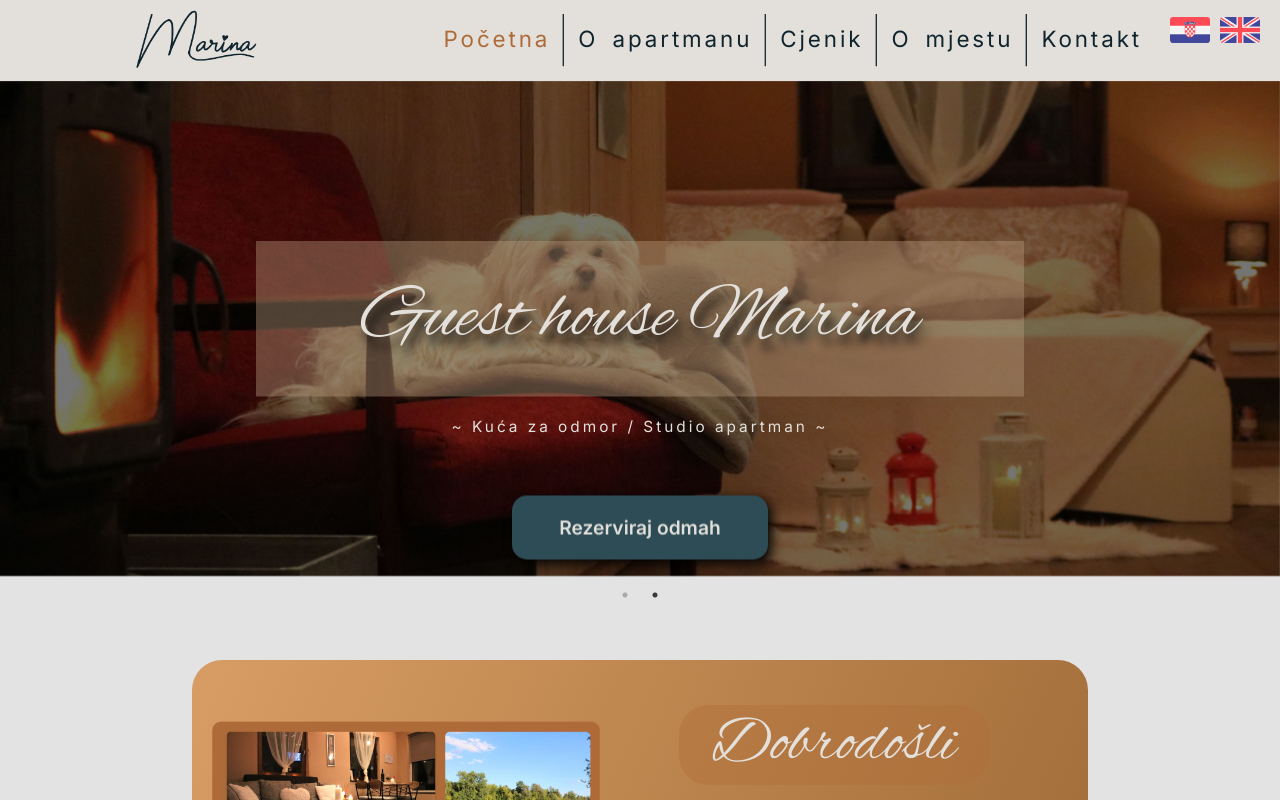
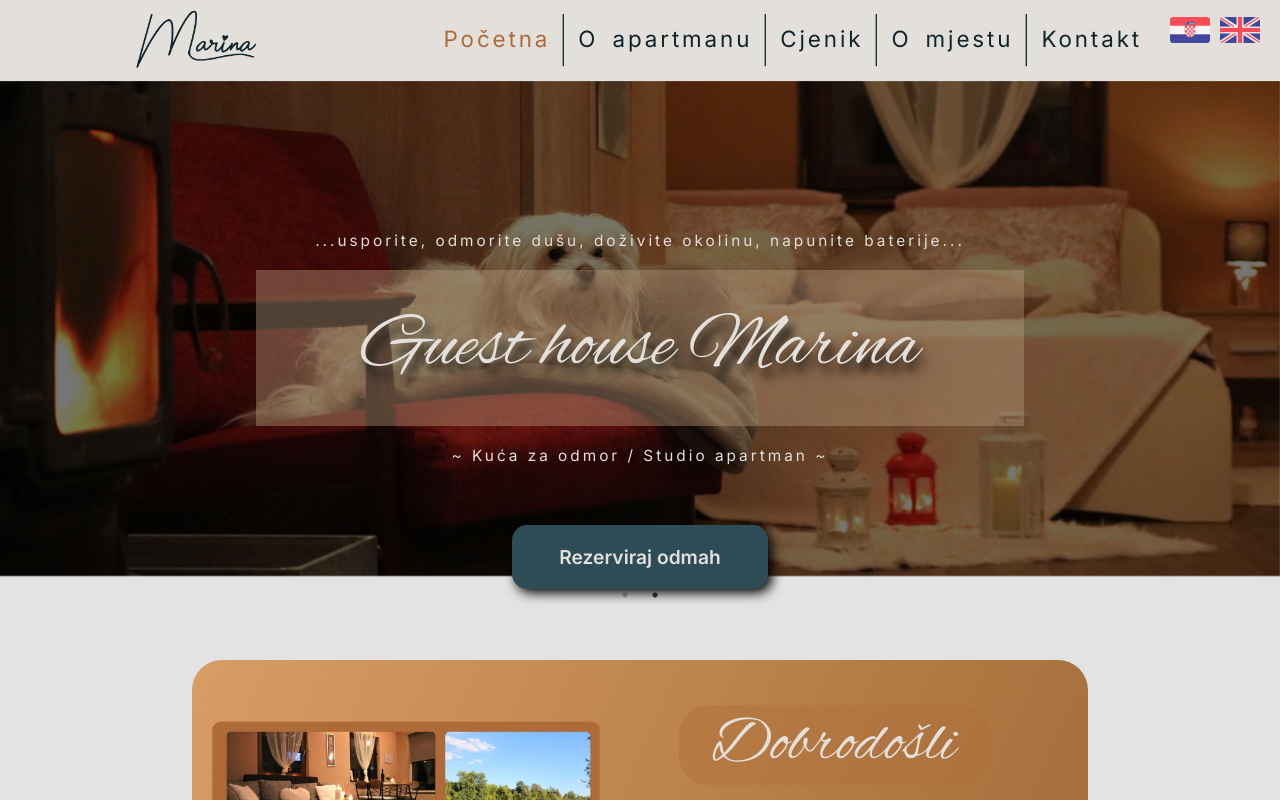
Before and after one commit to CroAnna/Guesthouse-Marina, a React (Create React App) app: page / in a window 1280 px wide. Shown: the top 800 px of the page. Built offline with nearby package versions, Linux system fonts and the light colour scheme; a web font is replaced by a local one.

Commit message:
fix dodan tekst na pocetnoj, sitne dizajn promjene

```diff
--- a/public/assets/locales/en/translation.json
+++ b/public/assets/locales/en/translation.json
@@ -2,6 +2,7 @@
   "welcome_to_react": "Welcome to React and react-i18next",
   "reserve_now": "Reserve now",
   "holiday_house_studio": " Holiday house / Studio apartment ",
+  "holiday_house_studio_2": "...slow down, rest your soul, experience the environment, recharge your batteries...",
   "home-nav": "Home",
   "about_app-nav": "About apartment",
   "pricelist-nav": "Pricelist",
@@ -83,7 +84,7 @@
   "no_smoking": "Smoking is not allowed in the apartment.",
   "no_parties": "It is not possible to hold stag, hen and similar parties in this facility.",
   "pricelist_info_1": "The price is for 1 night, and it includes everything that the apartment offers, without additional costs.",
-  "pricelist_info_2": "Arrival at the studio apartment Marina is scheduled from 16:00 to 20:00, and departure by 11:00.",
+  "pricelist_info_2": "Arrival at the studio apartment Marina is scheduled from 15:00 to 20:00, and departure by 11:00.",
   "pricelist_info_3": "Advance payment is the price of one night.",
   "pricelist_info_4": "Cancellation of reservation up to 7 days before arrival - refund of advance payment (minus transfer costs).",
   "pricelist_info_5": "Later cancellation of the reservation - no refund of the deposit, but it will be included in your next reservation at Guest house Marina",
@@ -166,5 +167,5 @@
   "social_networks": "Social networks",
   "facebook": "Householder's Facebook",
   "phone": "Telephone: +385 98 284 532",
-  "photo_is_downloaded":"Photo is downloaded"
+  "photo_is_downloaded": "Photo is downloaded"
 }
--- a/public/assets/locales/hr/translation.json
+++ b/public/assets/locales/hr/translation.json
@@ -2,6 +2,7 @@
   "welcome_to_react": "Dobro došal ovde!",
   "reserve_now": "Rezerviraj odmah",
   "holiday_house_studio": " Kuća za odmor / Studio apartman ",
+  "holiday_house_studio_2": "...usporite, odmorite dušu, doživite okolinu, napunite baterije...",
   "home-nav": "Početna",
   "about_app-nav": "O apartmanu",
   "pricelist-nav": "Cjenik",
@@ -82,7 +83,7 @@
   "no_smoking": "Pušenje u apartmanu nije dozvoljeno.",
   "no_parties": " U ovom objektu nije moguće održavanje momačkih, djevojačkih i sličnih zabava.",
   "pricelist_info_1": "Cijena je za 1 noć, a u nju je uključeno sve što apartman nudi, bez dodatnih troskova.",
-  "pricelist_info_2": "  Dolazak u kuću za odmor / studio apartman Marina je predviđen od 16:00 do 20:00, a odlazak do 11:00.",
+  "pricelist_info_2": "  Dolazak u kuću za odmor / studio apartman Marina je predviđen od 15:00 do 20:00, a odlazak do 11:00.",
   "pricelist_info_3": "Akontacija je cijena jednog noćenja.",
   "pricelist_info_4": "Otkaz rezervacije do 7 dana prije dolaska - povrat predujma (umanjen za troškove prijenosa).",
   "pricelist_info_5": "Kasnije otkazivanje rezervacije - nema povrata predujma, ali će biti uključen u Vašu sljedeću rezervaciju u Guest house Marina.",
@@ -165,5 +166,5 @@
   "social_networks": "Društvene mreže",
   "facebook": "Facebook domaćina",
   "phone": "Telefon: +385 98 284 532",
-  "photo_is_downloaded":"Fotografija je preuzeta"
+  "photo_is_downloaded": "Fotografija je preuzeta"
 }
--- a/src/App.scss
+++ b/src/App.scss
@@ -236,9 +236,15 @@ body {
     text-align: center;
     margin: 0 auto;
     justify-content: center;
+    height: 100%;
     & .cover-text-container {
       width: 100%;
       margin: 0 auto;
+      position: absolute;
+      top: 50%;
+      -ms-transform: translateY(-50%);
+      transform: translateY(-50%);
+      z-index: 1;
       & .main-name {
         font-family: "Alex Brush", cursive;
         font-size: 6vw;
@@ -1210,7 +1216,7 @@ body {
         }
         & p {
           font-size: 2.5vw;
-          margin: 0px auto;
+          margin: -5px auto;
         }
         & .rezerviraj {
           cursor: pointer;
--- a/src/Components/CoverText.jsx
+++ b/src/Components/CoverText.jsx
@@ -10,17 +10,19 @@ const CoverText = () => {
   }, []);
   const { t } = useTranslation();
   return (
-    <div className="cover-text-container move-up-middle">
+    <div className="cover-text-container ">
+      <p data-aos="fade-right">{t("holiday_house_studio_2")}</p>
       <div className="main-name center-abs" data-aos="fade-right">
         Guest house Marina
       </div>
       <p data-aos="fade-right">~{t("holiday_house_studio")}~</p>
 
-      <Link to="/kontakt" className="center-abs ">
+      <Link to="/kontakt" className="center-abs">
         <div
           className="center-abs rezerviraj"
           data-aos="flip-up"
           data-aos-delay="700"
+          data-aos-anchor="center-center"
         >
           {t("reserve_now")}
         </div>
--- a/src/Pages/Cjenik.jsx
+++ b/src/Pages/Cjenik.jsx
@@ -20,7 +20,9 @@ const Cjenik = () => {
       <PriceTable />
       <div className="text-info" data-aos="fade-left">
         <p>{t("pricelist_info_1")}</p>
-        <p>{t("pricelist_info_2")}</p>
+        <p>
+          {t("pricelist_info_2")} {t("check_in_details")}
+        </p>
         <p>{t("pricelist_info_3")}</p>
         <p>{t("pricelist_info_4")}</p>
         <p>{t("pricelist_info_5")}</p>
```
